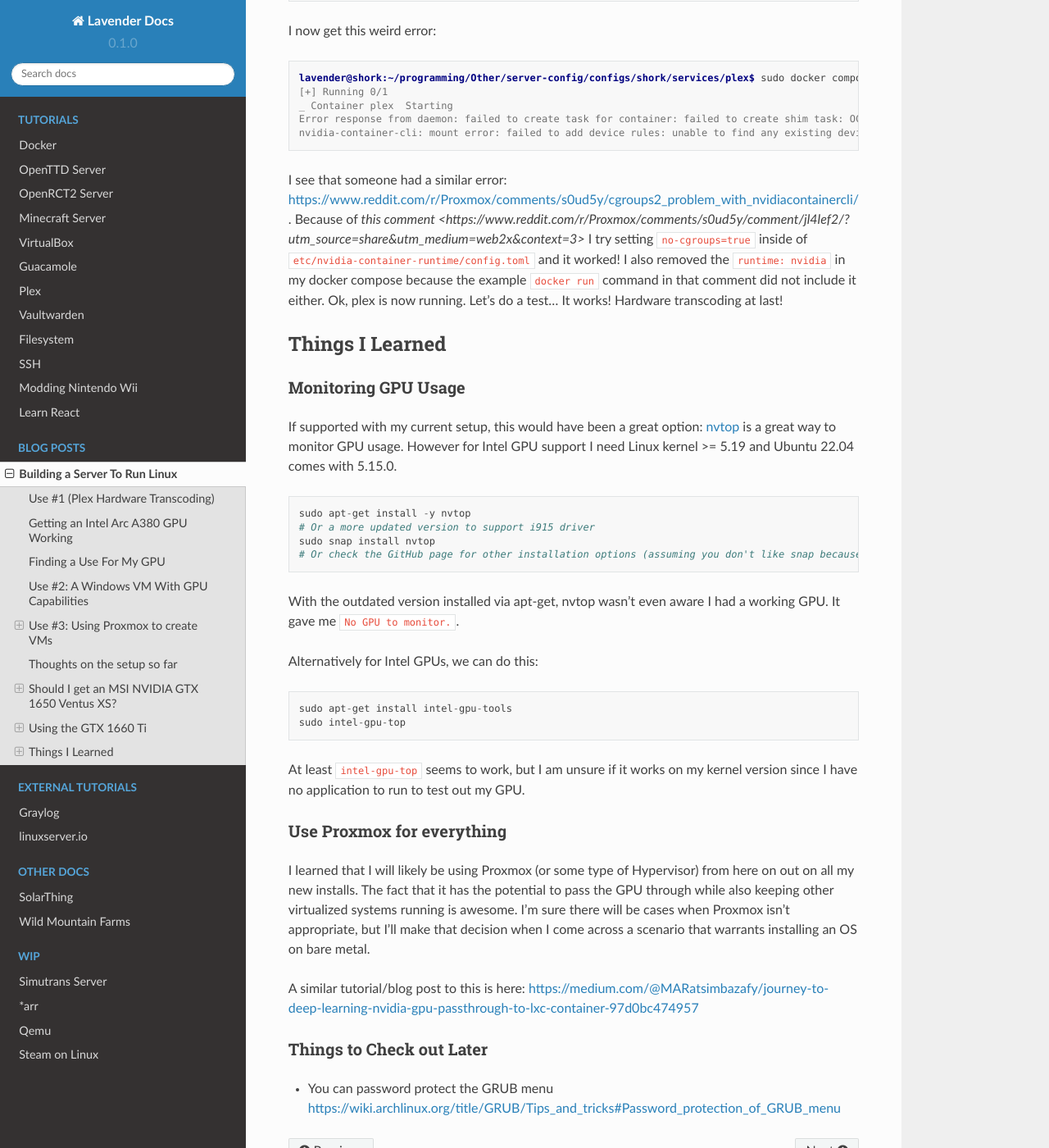
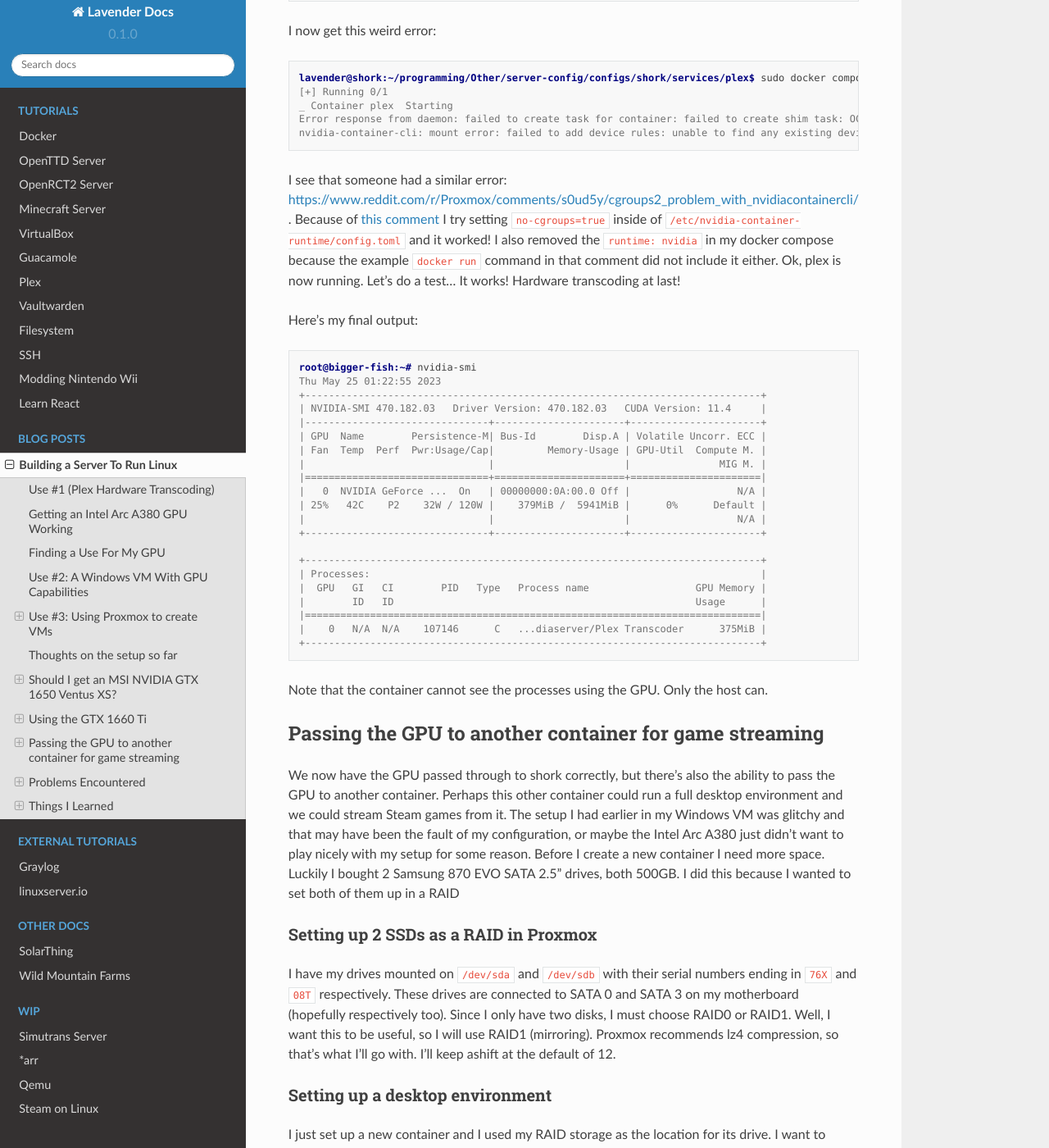
Before and after one commit to retrodaredevil/retrodaredevil, a Sphinx documentation site: the page built from docs/source/blog/2023-05-building-new-server-running-linux.rst, in a window 1280 px wide and 1400 px high, scrolled down 18058 px. Shown: the whole window at 82% size. Built offline with Sphinx 7.4.7 and the Read the Docs theme 2.0.0, drawn with Linux system fonts in a browser that asks for light colours; some of the changed text lies outside the part shown.

Commit message:
Updates to the blog post thing again

```diff
--- a/docs/source/blog/2023-05-building-new-server-running-linux.rst
+++ b/docs/source/blog/2023-05-building-new-server-running-linux.rst
@@ -842,11 +842,127 @@
   nvidia-container-cli: mount error: failed to add device rules: unable to find any existing device filters attached to the cgroup: bpf_prog_query(BPF_CGROUP_DEVICE) failed: operation not permitted: unknown
 
 I see that someone had a similar error: https://www.reddit.com/r/Proxmox/comments/s0ud5y/cgroups2_problem_with_nvidiacontainercli/.
-Because of `this comment <https://www.reddit.com/r/Proxmox/comments/s0ud5y/comment/jl4lef2/?utm_source=share&utm_medium=web2x&context=3>` I try setting
-``no-cgroups=true`` inside of ``etc/nvidia-container-runtime/config.toml`` and it worked!
+Because of `this comment <https://www.reddit.com/r/Proxmox/comments/s0ud5y/comment/jl4lef2/?utm_source=share&utm_medium=web2x&context=3>`_ I try setting
+``no-cgroups=true`` inside of ``/etc/nvidia-container-runtime/config.toml`` and it worked!
 I also removed the ``runtime: nvidia`` in my docker compose because the example ``docker run`` command in that comment did not include it either.
 Ok, plex is now running.
 Let's do a test... It works! Hardware transcoding at last!
+
+Here's my final output:
+
+.. code-block:: console
+
+  root@bigger-fish:~# nvidia-smi
+  Thu May 25 01:22:55 2023
+  +-----------------------------------------------------------------------------+
+  | NVIDIA-SMI 470.182.03   Driver Version: 470.182.03   CUDA Version: 11.4     |
+  |-------------------------------+----------------------+----------------------+
+  | GPU  Name        Persistence-M| Bus-Id        Disp.A | Volatile Uncorr. ECC |
+  | Fan  Temp  Perf  Pwr:Usage/Cap|         Memory-Usage | GPU-Util  Compute M. |
+  |                               |                      |               MIG M. |
+  |===============================+======================+======================|
+  |   0  NVIDIA GeForce ...  On   | 00000000:0A:00.0 Off |                  N/A |
+  | 25%   42C    P2    32W / 120W |    379MiB /  5941MiB |      0%      Default |
+  |                               |                      |                  N/A |
+  +-------------------------------+----------------------+----------------------+
+
+  +-----------------------------------------------------------------------------+
+  | Processes:                                                                  |
+  |  GPU   GI   CI        PID   Type   Process name                  GPU Memory |
+  |        ID   ID                                                   Usage      |
+  |=============================================================================|
+  |    0   N/A  N/A    107146      C   ...diaserver/Plex Transcoder      375MiB |
+  +-----------------------------------------------------------------------------+
+
+Note that the container cannot see the processes using the GPU. Only the host can.
+
+Passing the GPU to another container for game streaming
+-----------------------------------------------------------
+
+We now have the GPU passed through to shork correctly, but there's also the ability to pass the GPU to another container.
+Perhaps this other container could run a full desktop environment and we could stream Steam games from it.
+The setup I had earlier in my Windows VM was glitchy and that may have been the fault of my configuration,
+or maybe the Intel Arc A380 just didn't want to play nicely with my setup for some reason.
+Before I create a new container I need more space. Luckily I bought 2 Samsung 870 EVO SATA 2.5" drives, both 500GB.
+I did this because I wanted to set both of them up in a RAID
+
+Setting up 2 SSDs as a RAID in Proxmox
+^^^^^^^^^^^^^^^^^^^^^^^^^^^^^^^^^^^^^^^
+
+I have my drives mounted on ``/dev/sda`` and ``/dev/sdb`` with their serial numbers ending in ``76X`` and ``08T`` respectively.
+These drives are connected to SATA 0 and SATA 3 on my motherboard (hopefully respectively too).
+Since I only have two disks, I must choose RAID0 or RAID1. Well, I want this to be useful, so I will use RAID1 (mirroring).
+Proxmox recommends lz4 compression, so that's what I'll go with. I'll keep ashift at the default of 12.
+
+Setting up a desktop environment
+^^^^^^^^^^^^^^^^^^^^^^^^^^^^^^^^^^
+
+I just set up a new container and I used my RAID storage as the location for its drive.
+I want to install KDE Plasma and access it through VNC.
+To install it, I just ran:
+
+.. code-block:: shell
+
+  sudo apt install task-kde-desktop
+
+Now I'm not sure how to access the desktop. In VMs it was pretty straightforward.
+But now tutorials are recommending that I use x2go, which I'm not even sure can use my GPU (I don't even have my GPU drivers installed in this container anyway).
+A guide that looks to do exaclty what I want is this: https://www.reddit.com/r/Proxmox/comments/oj6ai5/guide_lxc_gpu_accelerated_gaming_desktop_without/.
+I now realize that I once again, have chosen a task that is going to be a pain in the ass to get working.
+
+(to be continued at some point in the future)
+
+Problems Encountered
+--------------------------
+
+VPNs inside Linux Container on Proxmox
+^^^^^^^^^^^^^^^^^^^^^^^^^^^^^^^^^^^^^^^^^^
+
+I was using `docker-transmission-openvpn <https://github.com/haugene/docker-transmission-openvpn>`_ inside of my Linux container,
+and it silently broke as all my other services seemed to be working perfectly fine during the migration.
+I get this error:
+
+.. code-block::
+
+  Starting container with revision: 1103172c3288b7de681e2fb7f1378314f17f66cf
+  TRANSMISSION_HOME is currently set to: /config/transmission-home
+  Creating TUN device /dev/net/tun
+  mknod: /dev/net/tun: Operation not permitted
+
+I later find `issue #2398 <https://github.com/haugene/docker-transmission-openvpn/issues/2389>`_ related to using it inside LXC on Proxmox.
+I tried adding the ``mknod=1`` feature to my container with no luck. Another problem with no simple solution.
+
+I'm now trying suggestions from this: https://forum.proxmox.com/threads/turnkey-linux-openvpn-template-issues.31668/#post-157372
+
+.. code-block::
+
+  lavender@shork:~/programming/Other/server-config/configs/shork/services/transmission-openvpn$ sudo mkdir /dev/net
+  lavender@shork:~/programming/Other/server-config/configs/shork/services/transmission-openvpn$ sudo mknod /dev/net/tun c 10 200
+  mknod: /dev/net/tun: Operation not permitted
+
+I got it to work by essentially passing through the ``tun`` device and telling my docker container to not attempt to create or remove the existing device.
+I used the env ``CREATE_TUN_DEVICE=false``. I had to edit my ``100.conf`` with:
+
+.. code-block::
+
+  lxc.cgroup.devices.allow: c 10:200 rwm
+  lxc.mount.entry: /dev/net/tun dev/net/tun none bind,create=file
+
+I'm not sure if the ``lxc.cgroup.devices.allow`` was necessary, but I got it working so I won't touch it.
+Here's a portion of my docker compose file
+
+.. code-block::
+
+  # ...
+    transmission-openvpn:
+      image: haugene/transmission-openvpn
+      cap_add:
+        - NET_ADMIN
+        - MKNOD
+      devices:
+        - /dev/net/tun
+      environment:
+        - CREATE_TUN_DEVICE=false # thanks https://github.com/haugene/docker-transmission-openvpn/issues/2389
 
 
 
```
Also changed, not shown: other parts of docs/source/blog/2023-05-building-new-server-running-linux.rst (+1 -1 lines).
